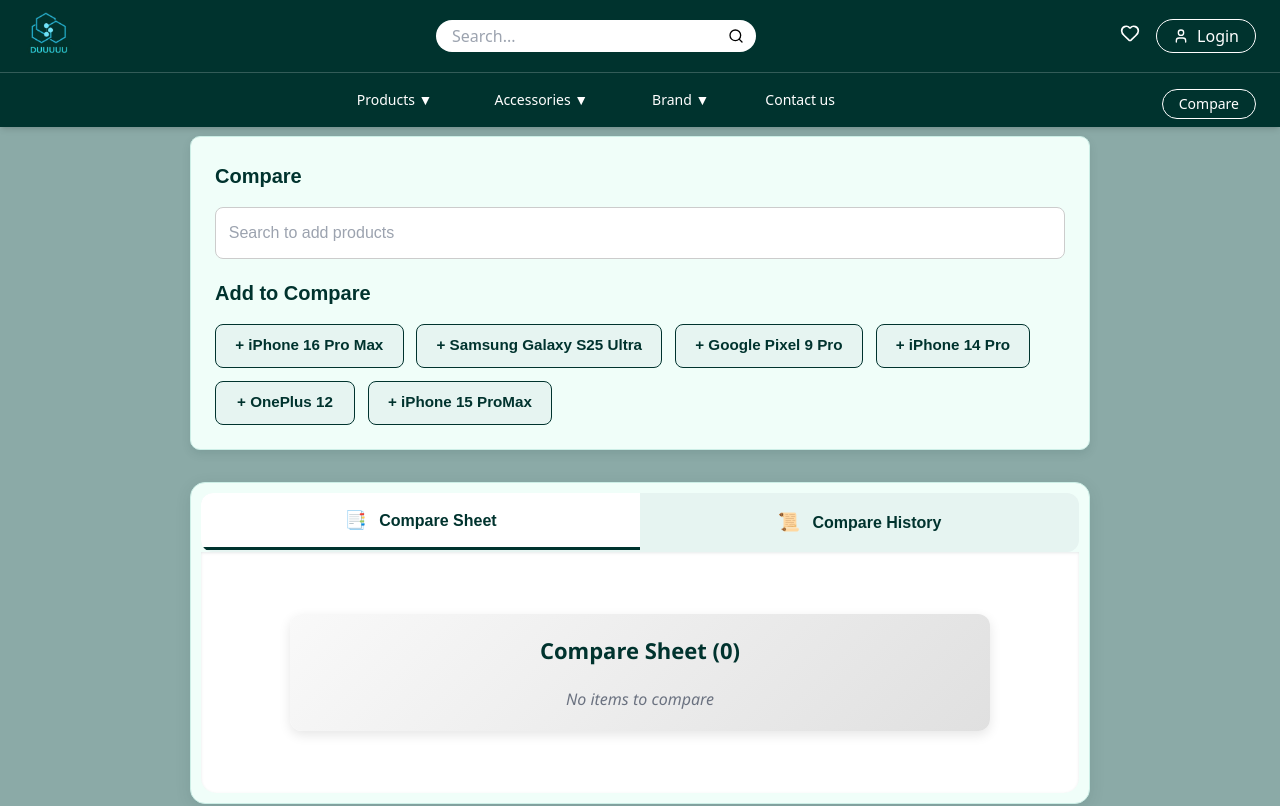
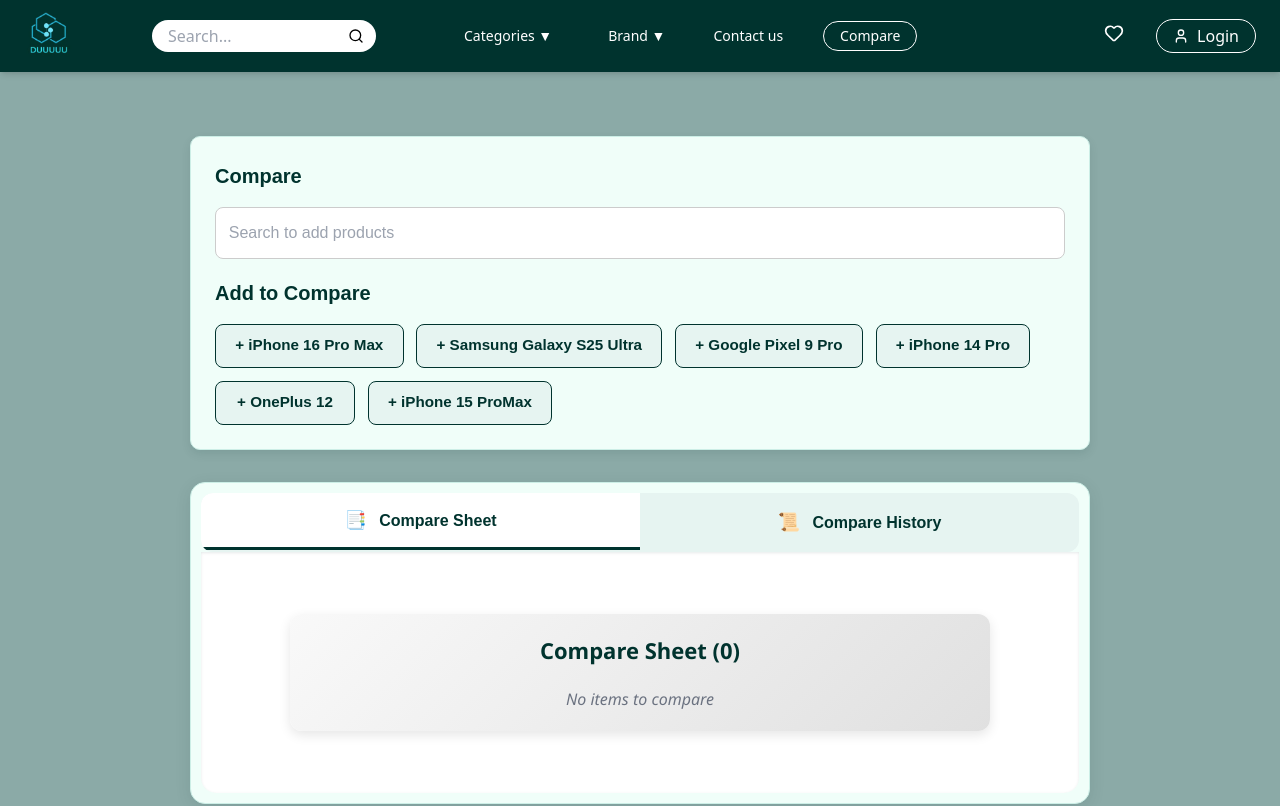
Before and after one commit to NaySovannarith/Tech-Compare, a SvelteKit app: page /compares in a window 1280 px wide. Shown: the top 806 px of the page. Built offline with nearby package versions, Linux system fonts and the light colour scheme.

Commit message:
update on narbar

```diff
--- /dev/null
+++ b/src/lib/api.ts
@@ -0,0 +1,5 @@
+// Example of fetchProducts in lib/api.ts or api.js
+export async function fetchProducts() {
+  const res = await fetch('http://localhost:8080/api/products');
+  return await res.json();
+}
--- a/src/lib/components/Header.svelte
+++ b/src/lib/components/Header.svelte
@@ -8,7 +8,7 @@
   import { user } from '$lib/data/auth';
 
   let searchQuery = '';
-  let activeDropdown: 'product' | 'accessory' | 'brand' | 'profile' | null = null;
+  let activeDropdown: 'categories' | 'accessory' | 'brand' | 'profile' | null = null;
 
   let productRef: HTMLElement;
   let accessoryRef: HTMLElement;
@@ -19,7 +19,7 @@
   const goToLogin = () => goto('/login');
   const goToProfile = () => goto('/profiles');
 
-  const toggleDropdown = (type: 'product' | 'accessory' | 'brand' | 'profile') => {
+  const toggleDropdown = (type: 'categories' | 'accessory' | 'brand' | 'profile') => {
     activeDropdown = activeDropdown === type ? null : type;
   };
 
@@ -27,7 +27,6 @@
     const target = event.target as Node;
     if (
       productRef && !productRef.contains(target) &&
-      accessoryRef && !accessoryRef.contains(target) &&
       brandRef && !brandRef.contains(target) &&
       profileRef && !profileRef.contains(target)
     ) {
@@ -49,29 +48,119 @@
 
 <!-- Fixed Header -->
 <header class="fixed top-0 left-0 w-full z-50 bg-[#00332e] text-white shadow-md">
-  <!-- Top Header -->
-  <div class="flex items-center justify-between px-6 py-3">
+  <div class="flex items-center justify-between flex-wrap gap-6 px-6 py-3">
+    <!-- Left Section: Logo + Search + Nav -->
+    <div class="flex items-center gap-20 flex-wrap">
       <!-- Logo -->
-    <div class="text-2xl font-bold tracking-wide flex items-center gap-2">
-      <a href="/" class="hover:underline">
+      <a href="/" class="flex items-center gap-2 text-2xl font-bold tracking-wide hover:underline">
         <img src="/images/image.png" alt="Duuuuu Logo" class="h-12 w-12 object-cover" />
       </a>
-    </div>
 
       <!-- Search -->
-    <div class="flex-1 max-w-xs mx-2 relative">
+      <div class="relative">
         <input
           type="text"
           bind:value={searchQuery}
           placeholder="Search..."
-        class="w-full pl-4 pr-5 py-1 rounded-full text-black focus:outline-none focus:ring-2 focus:ring-white"
+          class="w-56 pl-4 pr-5 py-1 rounded-full text-black focus:outline-none focus:ring-2 focus:ring-white"
         />
         <Search class="absolute right-3 top-1/2 -translate-y-1/2 text-black w-4 h-4" />
       </div>
 
-    <!-- Inside Icons & Login section -->
-<div class="flex items-center gap-4">
- <!-- Wishlist button with badge -->
+      <!-- Nav Menu -->
+      <nav class="flex items-center gap-10 text-sm font-medium">
+        <!-- Products -->
+        <div class="relative" bind:this={productRef}>
+          <button
+            on:click={() => toggleDropdown('categories')}
+            class={`flex items-center gap-1 px-2 py-1 rounded-md transition ${
+              activeDropdown === 'categories' ? 'bg-white text-[#00332e]' : 'hover:bg-[#6B9071]'
+            }`}
+          >
+            Categories ▼
+          </button>
+          {#if activeDropdown === 'categories'}
+            <ul class="absolute left-0 mt-2 w-40 bg-white text-black rounded shadow-lg z-10 text-sm">
+              <li class="relative group">
+    <div class="flex items-center justify-between px-4 py-2 hover:bg-gray-200 cursor-pointer">
+      Smartphones
+      <svg class="ml-2 w-3 h-3" fill="none" stroke="currentColor" stroke-width="2" viewBox="0 0 24 24">
+        <path d="M9 5l7 7-7 7" />
+      </svg>
+    </div>
+    <ul class="absolute left-full top-0 ml-1 w-40 bg-white text-black rounded shadow-lg opacity-0 group-hover:opacity-100 invisible group-hover:visible transition-opacity z-20">
+  <li class="px-4 py-2 hover:bg-gray-200"><a href="/product_list/smartphones">All </a></li>
+    <li class="px-4 py-2 hover:bg-gray-200"><a href="/brands/iphone">iPhone</a></li>
+              <li class="px-4 py-2 hover:bg-gray-200"><a href="/brands/samsung">Samsung</a></li>
+              <li class="px-4 py-2 hover:bg-gray-200"><a href="/brands/google">Google</a></li>
+              <li class="px-4 py-2 hover:bg-gray-200"><a href="/brands/huawei">Huawei</a></li>
+              <li class="px-4 py-2 hover:bg-gray-200"><a href="/brands/vivo">Vivo</a></li>
+    </ul>
+  </li>
+
+
+  <!-- Accessories submenu -->
+  <li class="relative group">
+    <div class="flex items-center justify-between px-4 py-2 hover:bg-gray-200 cursor-pointer">
+      Accessories
+      <svg class="ml-2 w-3 h-3" fill="none" stroke="currentColor" stroke-width="2" viewBox="0 0 24 24">
+        <path d="M9 5l7 7-7 7" />
+      </svg>
+    </div>
+    <ul class="absolute left-full top-0 ml-1 w-40 bg-white text-black rounded shadow-lg opacity-0 group-hover:opacity-100 invisible group-hover:visible transition-opacity z-20">
+      <li class="px-4 py-2 hover:bg-gray-200"><a href="/accessories/cameras">Camera</a></li>
+      <li class="px-4 py-2 hover:bg-gray-200"><a href="/accessories/earbuds">Earbuds</a></li>
+      <li class="px-4 py-2 hover:bg-gray-200"><a href="/accessories/headphones">Headphones</a></li>
+      <li class="px-4 py-2 hover:bg-gray-200"><a href="/accessories/powerbanks">Powerbank</a></li>
+        <li class="px-4 py-2 hover:bg-gray-200"><a href="/product_list/tablet">Tablet</a></li>
+  <li class="px-4 py-2 hover:bg-gray-200"><a href="/product_list/computers">Laptop</a></li>
+  <li class="px-4 py-2 hover:bg-gray-200"><a href="/accessories/smartwatches">Smartwatch</a></li>
+
+  <li class="px-4 py-2 hover:bg-gray-200"><a href="/product_list/tvs">TV</a></li>
+    </ul>
+  </li>
+</ul>
+
+          {/if}
+        </div>
+
+        <!-- Brands -->
+        <div class="relative" bind:this={brandRef}>
+          <button
+            on:click={() => toggleDropdown('brand')}
+            class={`flex items-center gap-1 px-2 py-1 rounded-md transition ${
+              activeDropdown === 'brand' ? 'bg-white text-[#00332e]' : 'hover:bg-[#6B9071]'
+            }`}
+          >
+            Brand ▼
+          </button>
+          {#if activeDropdown === 'brand'}
+            <ul class="absolute left-0 mt-2 w-40 bg-white text-black rounded shadow-lg z-10 text-sm">
+              <li class="px-4 py-2 hover:bg-gray-200"><a href="/brands/iphone">iPhone</a></li>
+              <li class="px-4 py-2 hover:bg-gray-200"><a href="/brands/samsung">Samsung</a></li>
+              <li class="px-4 py-2 hover:bg-gray-200"><a href="/brands/google">Google</a></li>
+              <li class="px-4 py-2 hover:bg-gray-200"><a href="/brands/huawei">Huawei</a></li>
+              <li class="px-4 py-2 hover:bg-gray-200"><a href="/brands/vivo">Vivo</a></li>
+            </ul>
+          {/if}
+        </div>
+
+        <!-- Contact -->
+        <a class="hover:underline" href="/contacts">Contact us</a>
+
+        <!-- Compare Button -->
+        <button
+          on:click={goToCompares}
+          class="border border-white rounded-full px-4 py-1 hover:bg-white hover:text-[#00332e] transition"
+        >
+          Compare
+        </button>
+      </nav>
+    </div>
+
+    <!-- Right Section: Wishlist & Login/Profile -->
+    <div class="flex items-center gap-8">
+      <!-- Wishlist -->
       <div class="relative">
         <button
           type="button"
@@ -88,9 +177,9 @@
         </button>
       </div>
 
-      <!-- Conditional rendering based on authentication state -->
+      <!-- Auth Section -->
       {#if $user}
-        <!-- User is logged in, show profile -->
+        <!-- Logged in -->
         <div class="relative" bind:this={profileRef}>
           <button
             on:click={() => toggleDropdown('profile')}
@@ -99,13 +188,8 @@
             aria-haspopup="true"
             aria-expanded={activeDropdown === 'profile'}
           >
-            <!-- If user has avatar, show it, otherwise show User icon -->
             {#if $user.avatar}
-              <img
-                src={$user.avatar || "/placeholder.svg"}
-                alt="Profile"
-                class="w-5 h-5 rounded-full object-cover"
-              />
+              <img src={$user.avatar || "/placeholder.svg"} alt="Profile" class="w-5 h-5 rounded-full object-cover" />
             {:else}
               <User class="w-4 h-4" />
             {/if}
@@ -114,36 +198,18 @@
 
           {#if activeDropdown === 'profile'}
             <ul class="absolute right-0 mt-2 w-48 bg-white text-black rounded shadow-lg z-10 text-sm">
-              <li class="px-4 py-2 hover:bg-gray-200">
-                <a href="/profiles" class="flex items-center gap-2">
-                  <User class="w-4 h-4" />
-                  My Profile
-                </a>
-              </li>
-              <li class="px-4 py-2 hover:bg-gray-200">
-                <a href="/orders" class="flex items-center gap-2">
-                  <svg xmlns="http://www.w3.org/2000/svg" width="16" height="16" viewBox="0 0 24 24" fill="none" stroke="currentColor" stroke-width="2" stroke-linecap="round" stroke-linejoin="round" class="w-4 h-4">
+              <li class="px-4 py-2 hover:bg-gray-200"><a href="/profiles" class="flex items-center gap-2"><User class="w-4 h-4" /> My Profile</a></li>
+              <li class="px-4 py-2 hover:bg-gray-200"><a href="/orders" class="flex items-center gap-2"><svg xmlns="http://www.w3.org/2000/svg" width="16" height="16" viewBox="0 0 24 24" fill="none" stroke="currentColor" stroke-width="2" stroke-linecap="round" stroke-linejoin="round" class="w-4 h-4">
                     <path d="M6 2L3 6v14a2 2 0 0 0 2 2h14a2 2 0 0 0 2-2V6l-3-4z"></path>
                     <line x1="3" y1="6" x2="21" y2="6"></line>
                     <path d="M16 10a4 4 0 0 1-8 0"></path>
-                  </svg>
-                  My Compare
-                </a>
-              </li>
-              <li class="px-4 py-2 hover:bg-gray-200">
-                <a href="/settings" class="flex items-center gap-2">
-                  <svg xmlns="http://www.w3.org/2000/svg" width="16" height="16" viewBox="0 0 24 24" fill="none" stroke="currentColor" stroke-width="2" stroke-linecap="round" stroke-linejoin="round" class="w-4 h-4">
+                  </svg> My Compare</a></li>
+              <li class="px-4 py-2 hover:bg-gray-200"><a href="/settings" class="flex items-center gap-2"><svg xmlns="http://www.w3.org/2000/svg" width="16" height="16" viewBox="0 0 24 24" fill="none" stroke="currentColor" stroke-width="2" stroke-linecap="round" stroke-linejoin="round" class="w-4 h-4">
                     <circle cx="12" cy="12" r="3"></circle>
                     <path d="M19.4 15a1.65 1.65 0 0 0 .33 1.82l.06.06a2 2 0 0 1 0 2.83 2 2 0 0 1-2.83 0l-.06-.06a1.65 1.65 0 0 0-1.82-.33 1.65 1.65 0 0 0-1 1.51V21a2 2 0 0 1-2 2 2 2 0 0 1-2-2v-.09A1.65 1.65 0 0 0 9 19.4a1.65 1.65 0 0 0-1.82.33l-.06.06a2 2 0 0 1-2.83 0 2 2 0 0 1 0-2.83l.06-.06a1.65 1.65 0 0 0 .33-1.82 1.65 1.65 0 0 0-1.51-1H3a2 2 0 0 1-2-2 2 2 0 0 1 2-2h.09A1.65 1.65 0 0 0 4.6 9a1.65 1.65 0 0 0-.33-1.82l-.06-.06a2 2 0 0 1 0-2.83 2 2 0 0 1 2.83 0l.06.06a1.65 1.65 0 0 0 1.82.33H9a1.65 1.65 0 0 0 1-1.51V3a2 2 0 0 1 2-2 2 2 0 0 1 2 2v.09a1.65 1.65 0 0 0 1 1.51 1.65 1.65 0 0 0 1.82-.33l.06-.06a2 2 0 0 1 2.83 0 2 2 0 0 1 0 2.83l-.06.06a1.65 1.65 0 0 0-.33 1.82V9a1.65 1.65 0 0 0 1.51 1H21a2 2 0 0 1 2 2 2 2 0 0 1-2 2h-.09a1.65 1.65 0 0 0-1.51 1z"></path>
-                  </svg>
-                  Settings
-                </a>
-              </li>
+                  </svg> Settings</a></li>
               <li class="border-t">
-                <button
-                  on:click={handleLogout}
-                  class="w-full text-left px-4 py-2 hover:bg-gray-200 flex items-center gap-2 text-red-600"
-                >
+                <button on:click={handleLogout} class="w-full text-left px-4 py-2 hover:bg-gray-200 flex items-center gap-2 text-red-600">
                   <LogOut class="w-4 h-4" />
                   Logout
                 </button>
@@ -152,7 +218,7 @@
           {/if}
         </div>
       {:else}
-        <!-- User is not logged in, show login button -->
+        <!-- Not logged in -->
         <button
           on:click={goToLogin}
           class="flex items-center gap-2 border border-white rounded-full px-4 py-1 hover:bg-white hover:text-[#00332e] transition"
@@ -164,93 +230,4 @@
       {/if}
     </div>
   </div>
-
-  <!-- Navigation Bar -->
-  <div class="border-t border-white border-opacity-20">
-    <nav class="flex items-center justify-between px-6 py-2 text-sm font-medium">
-      <div class="flex items-center space-x-12 flex-grow justify-center">
-
-        <!-- Products -->
-        <div class="relative" bind:this={productRef}>
-          <button
-            on:click={() => toggleDropdown('product')}
-            class={`flex items-center gap-1 px-1.5 py-0.5 text-sm font-medium rounded-md transition
-              ${activeDropdown === 'product' ? 'bg-white text-[#00332e]' : 'text-white hover:bg-[#6B9071]'}`}
-            aria-haspopup="true"
-            aria-expanded={activeDropdown === 'product'}
-          >
-            Products ▼
-          </button>
-
-          {#if activeDropdown === 'product'}
-            <ul class="absolute left-0 mt-2 w-40 bg-white text-black rounded shadow-lg z-10 text-sm">
-              <li class="px-4 py-2 hover:bg-gray-200"><a href="/product_list/smartphones">Smartphone</a></li>
-              <li class="px-4 py-2 hover:bg-gray-200"><a href="/product_list/tablet">Tablet</a></li>
-              <li class="px-4 py-2 hover:bg-gray-200"><a href="/product_list/computers">Laptop</a></li>
-              <li class="px-4 py-2 hover:bg-gray-200"><a href="/product_list/tvs">TV</a></li>
-            </ul>
-          {/if}
-        </div>
-
-        <!-- Accessories -->
-        <div class="relative" bind:this={accessoryRef}>
-          <button
-            on:click={() => toggleDropdown('accessory')}
-            class={`flex items-center gap-1 px-2 py-0.5 text-sm font-medium rounded-md transition
-              ${activeDropdown === 'accessory' ? 'bg-white text-[#00332e]' : 'text-white hover:bg-[#6B9071]'}`}
-            aria-haspopup="true"
-            aria-expanded={activeDropdown === 'accessory'}
-          >
-            Accessories ▼
-          </button>
-
-          {#if activeDropdown === 'accessory'}
-            <ul class="absolute left-0 mt-2 w-40 bg-white text-black rounded shadow-lg z-10 text-sm">
-              <li class="px-4 py-2 hover:bg-gray-200"><a href="/accessories/cameras">Camera</a></li>
-              <li class="px-4 py-2 hover:bg-gray-200"><a href="/accessories/earbuds">Earbuds</a></li>
-              <li class="px-4 py-2 hover:bg-gray-200"><a href="/accessories/headphones">Headphone</a></li>
-              <li class="px-4 py-2 hover:bg-gray-200"><a href="/accessories/smartwatches">Smartwatch</a></li>
-              <li class="px-4 py-2 hover:bg-gray-200"><a href="/accessories/powerbanks">Powerbank</a></li>
-            </ul>
-          {/if}
-        </div>
-
-        <!-- Brands -->
-        <div class="relative" bind:this={brandRef}>
-          <button
-            on:click={() => toggleDropdown('brand')}
-            class={`flex items-center gap-1 px-2 py-0.5 text-sm font-medium rounded-md transition
-              ${activeDropdown === 'brand' ? 'bg-white text-[#00332e]' : 'text-white hover:bg-[#6B9071]'}`}
-            aria-haspopup="true"
-            aria-expanded={activeDropdown === 'brand'}
-          >
-            Brand ▼
-          </button>
-
-          {#if activeDropdown === 'brand'}
-            <ul class="absolute left-0 mt-2 w-40 bg-white text-black rounded shadow-lg z-10 text-sm">
-              <li class="px-4 py-2 hover:bg-gray-200"><a href="/brands/iphone">iPhone</a></li>
-              <li class="px-4 py-2 hover:bg-gray-200"><a href="/brands/samsung">Samsung</a></li>
-              <li class="px-4 py-2 hover:bg-gray-200"><a href="/brands/google">Google</a></li>
-              <li class="px-4 py-2 hover:bg-gray-200"><a href="/brands/huawei">Huawei</a></li>
-              <li class="px-4 py-2 hover:bg-gray-200"><a href="/brands/vivo">Vivo</a></li>
-            </ul>
-          {/if}
-        </div>
-
-        <!-- Contact -->
-        <a class="hover:underline text-sm" href="/contacts">Contact us</a>
-      </div>
-
-      <!-- Compare Button -->
-      <div class="flex items-center ml-auto">
-        <button
-          on:click={goToCompares}
-          class="flex items-center gap-2 border border-white rounded-full px-4 py-1 hover:bg-white hover:text-[#00332e] transition mt-2"
-        >
-          Compare
-        </button>
-      </div>
-    </nav>
-  </div>
 </header>
```
Also changed, not shown: src/routes/+page.svelte (+7 -16 lines), src/routes/api/posts/+server.js (added, +12 -0 lines). Lines whose indentation alone changed are shown as unchanged.
